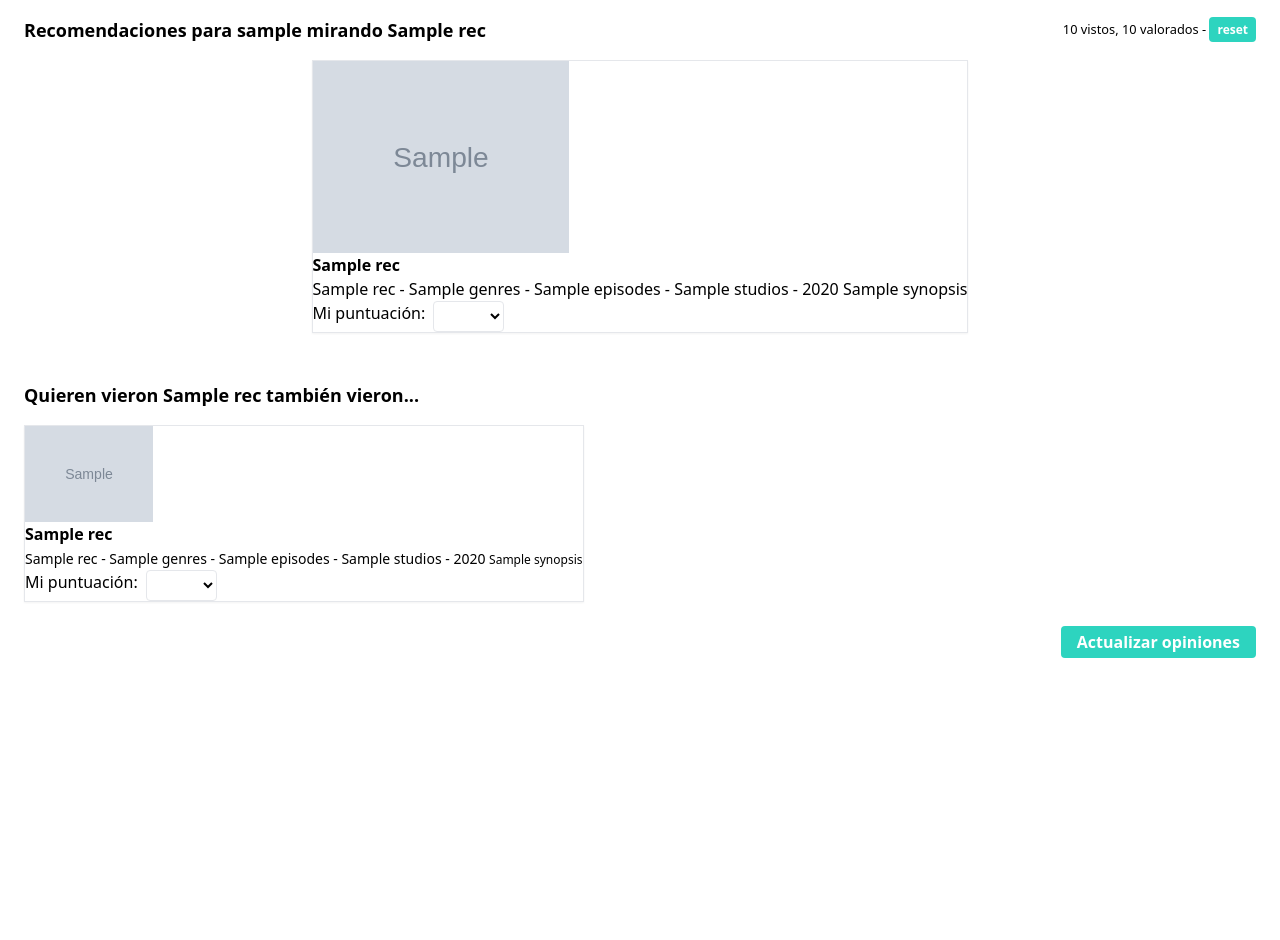
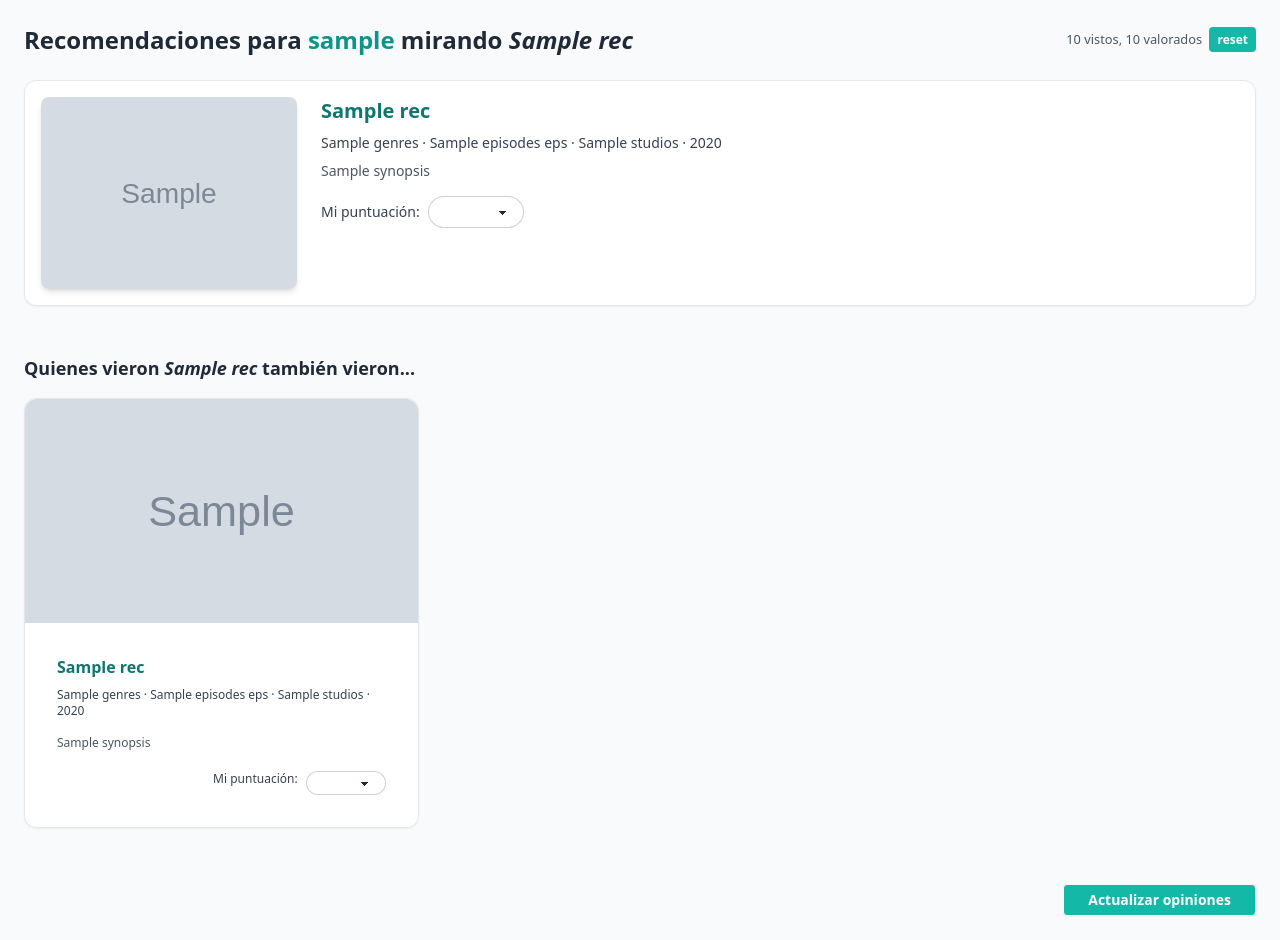
Before and after one commit to milagrosmirusta/sistemas-de-recomendacion, a Flask app: template my_anime_list/templates/recomendaciones_animes.html in a window 1280 px wide. Before the commit the page ends 658 px from the top, so only its background shows below. Run offline with Flask 3, Linux system fonts and the light colour scheme; the template is opened without the code that fills it: most values are stand-ins (such as "Sample title", 1, 10 or a date in 2020); grey boxes marked "Sample" are stand-in pictures; some libraries are stand-ins or nearby versions.

Commit message:
modificando template de recomendaciones

```diff
--- a/my_anime_list/templates/recomendaciones_animes.html
+++ b/my_anime_list/templates/recomendaciones_animes.html
@@ -1,102 +1,88 @@
 <!DOCTYPE html>
-<html>
+<html lang="es" data-theme="pastel">
 
 <head>
   <meta charset="UTF-8" />
   <meta name="viewport" content="width=device-width, initial-scale=1.0" />
   <script src="https://cdn.tailwindcss.com"></script>
-	<link href="https://cdn.jsdelivr.net/npm/daisyui@5" rel="stylesheet" type="text/css" />
-	<script src="https://cdn.jsdelivr.net/npm/@tailwindcss/browser@4"></script>
-	<link href="https://cdn.jsdelivr.net/npm/daisyui@5/themes.css" rel="stylesheet" type="text/css" />
-
+  <link href="https://cdn.jsdelivr.net/npm/daisyui@latest/dist/full.css" rel="stylesheet" type="text/css" />
   <title>Recomendaciones de {{ rec.title }} para {{ username }}</title>
 </head>
 
-<body class="px-6 py-4">
-	<div class="flex justify-between">
-		<h1 class="mb-4 text-lg font-bold">Recomendaciones para {{ username }} mirando {{ rec.title }}</h1>
-		<div>
-			<small>{{ cant_vistos }} vistos, {{ cant_valorados }} valorados - <a href="/reset"
-					class="bg-teal-400 text-white font-semibold text-xs px-2 py-1 mt-2 rounded cursor-pointer">reset</a>
+<body class="bg-gray-50 text-gray-800 px-6 py-6">
+  <div class="max-w-7xl mx-auto">
+
+    <!-- Header -->
+    <div class="flex justify-between items-center mb-6">
+      <h1 class="text-2xl font-bold">
+        Recomendaciones para <span class="text-teal-600">{{ username }}</span> mirando
+        <span class="italic">{{ rec.title }}</span>
+      </h1>
+      <small class="text-gray-600">
+        {{ cant_vistos }} vistos, {{ cant_valorados }} valorados
+        <a href="/reset" class="ml-1 bg-teal-500 text-white font-semibold text-xs px-2 py-1 rounded hover:bg-teal-600">reset</a>
       </small>
     </div>
+
+    <!-- Anime principal -->
+    <form method="post" action="/recomendaciones" class="flex flex-col gap-8">
+      <div class="flex flex-col md:flex-row items-start bg-white border rounded-xl shadow-sm p-4 gap-6">
+        <img src="{{ rec.img_src }}" alt="{{ rec.title }}" class="w-full md:w-64 rounded-lg shadow-md" />
+
+        <div class="flex flex-col justify-between flex-1">
+          <div>
+            <h2 class="text-xl font-semibold mb-2">
+              <a href="/recomendaciones/{{ rec.anime_id }}" class="text-teal-700 hover:underline">{{ rec.title }}</a>
+            </h2>
+            <p class="text-sm text-gray-700 mb-2">
+              {{ rec.genres }} · {{ rec.episodes }} eps · {{ rec.studios }} · {{ rec.year }}
+            </p>
+            {% if rec.synopsis %}
+              <p class="text-sm text-gray-600 leading-snug">{{ rec.synopsis }}</p>
+            {% endif %}
           </div>
 
-	<form method="post" action="/recomendaciones" class="flex flex-col w-full space-y-4">
-		<div class="flex justify-center">
-			<div class="card card-side bg-base-100 shadow-sm border bg-base-100">
-				<img src="{{ rec.img_src }}" class="w-full max-w-64 h-auto" />
-				<div class="card-body">
-					<h2 class="card-title font-semibold link">
-						<a href="/recomendaciones/{{rec.anime_id}}">{{ rec.title }}</a>
-					</h2>
-					<span>
-						{{ rec.title }} - {{ rec.genres }} - {{rec.episodes}} - {{ rec.studios }} - {{ rec.year }}
-					</span>
-					{% if rec.synopsis %}
-					<span>{{ rec.synopsis }}</span>
-					{% endif %}
-
-					<div class="card-actions justify-end items-center mt-auto">
-
-						<div class="flex">
-							<label for="{{rec.anime_id}}" class="flex-none mr-2">Mi puntuación:</label>
-							<select name="{{rec.anime_id}}" class="px-4 py-1 text-sm border rounded ">
+          <div class="mt-4 flex items-center gap-2">
+            <label for="{{ rec.anime_id }}" class="text-sm font-medium text-gray-700">Mi puntuación:</label>
+            <select name="{{ rec.anime_id }}" class="select select-bordered select-sm w-24">
               <option value="0" selected></option>
-								<option value="1">1</option>
-								<option value="2">2</option>
-								<option value="3">3</option>
-								<option value="4">4</option>
-								<option value="5">5</option>
-								<option value="6">6</option>
-								<option value="7">7</option>
-								<option value="8">8</option>
-								<option value="9">9</option>
-								<option value="10">10</option>
+              {% for i in range(1, 11) %}
+              <option value="{{ i }}">{{ i }}</option>
+              {% endfor %}
             </select>
           </div>
         </div>
       </div>
-			</div>
-		</div>
 
+      <!-- Recomendaciones -->
       <div>
-			<h1 class="text-lg font-bold my-4">Quieren vieron {{ rec.title }} también vieron...</h1>
-			<div class="flex space-x-4">
+        <h2 class="text-lg font-bold my-4">Quienes vieron <span class="italic">{{ rec.title }}</span> también vieron...</h2>
+
+        <!-- Grid responsive -->
+        <div class="grid grid-cols-1 sm:grid-cols-2 lg:grid-cols-3 gap-6">
           {% for rec_item in animes_recomendados %}
-				<div class="card card-side bg-base-100 shadow-sm border bg-base-100">
-					<img src="{{ rec_item.img_src }}" class="w-full max-w-32" />
-
+          <div class="card bg-white border rounded-xl shadow-sm hover:shadow-md transition-shadow">
+            <figure class="h-56 overflow-hidden">
+              <img src="{{ rec_item.img_src }}" alt="{{ rec_item.title }}" class="object-cover w-full h-full" />
+            </figure>
             <div class="card-body">
-						<h2 class="card-title font-semibold link">
-							<a href="/recomendaciones/{{rec_item.anime_id}}">{{ rec_item.title }}</a>
-						</h2>
-						<span class="text-sm">
-							{{ rec_item.title }} - {{ rec_item.genres }} - {{rec_item.episodes}} - {{ rec_item.studios }} - {{ rec_item.year }}
-						</span>
+              <h3 class="card-title text-base font-semibold text-teal-700 hover:underline">
+                <a href="/recomendaciones/{{ rec_item.anime_id }}">{{ rec_item.title }}</a>
+              </h3>
+              <p class="text-xs text-gray-700">
+                {{ rec_item.genres }} · {{ rec_item.episodes }} eps · {{ rec_item.studios }} · {{ rec_item.year }}
+              </p>
               {% if rec_item.synopsis %}
-						<span class="text-xs">{{ rec_item.synopsis|truncate(400) }}</span>
+              <p class="text-xs text-gray-600 mt-2">{{ rec_item.synopsis|truncate(220) }}</p>
               {% endif %}
-
-						<div class="card-actions justify-end items-center mt-auto">
-
-							<div class="flex">
-								<label for="{{rec.anime_id}}" class="flex-none mr-2">Mi puntuación:</label>
-								<select name="{{rec.anime_id}}" class="px-4 py-1 text-sm border rounded ">
+              <div class="card-actions justify-end mt-3">
+                <label for="{{ rec_item.anime_id }}" class="text-xs text-gray-700">Mi puntuación:</label>
+                <select name="{{ rec_item.anime_id }}" class="select select-bordered select-xs w-20">
                   <option value="0" selected></option>
-									<option value="1">1</option>
-									<option value="2">2</option>
-									<option value="3">3</option>
-									<option value="4">4</option>
-									<option value="5">5</option>
-									<option value="6">6</option>
-									<option value="7">7</option>
-									<option value="8">8</option>
-									<option value="9">9</option>
-									<option value="10">10</option>
+                  {% for i in range(1, 11) %}
+                  <option value="{{ i }}">{{ i }}</option>
+                  {% endfor %}
                 </select>
-							</div>
-
               </div>
             </div>
           </div>
@@ -104,10 +90,12 @@
         </div>
       </div>
 
-		<div class="flex justify-end">
-			<input type="submit" class="bg-teal-400 text-white font-semibold px-4 py-1 mt-2 rounded cursor-pointer"
-				value="Actualizar opiniones">
+      <!-- Botón -->
+      <div class="flex justify-end mt-6">
+        <input type="submit" value="Actualizar opiniones"
+               class="btn btn-sm bg-teal-500 hover:bg-teal-600 text-white font-semibold px-6 py-2 rounded cursor-pointer">
       </div>
     </form>
+  </div>
 </body>
 </html>
```
Lines whose indentation alone changed are shown as unchanged.
